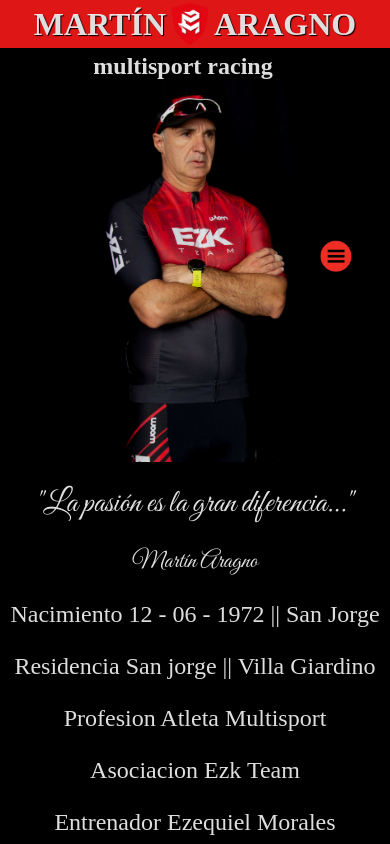
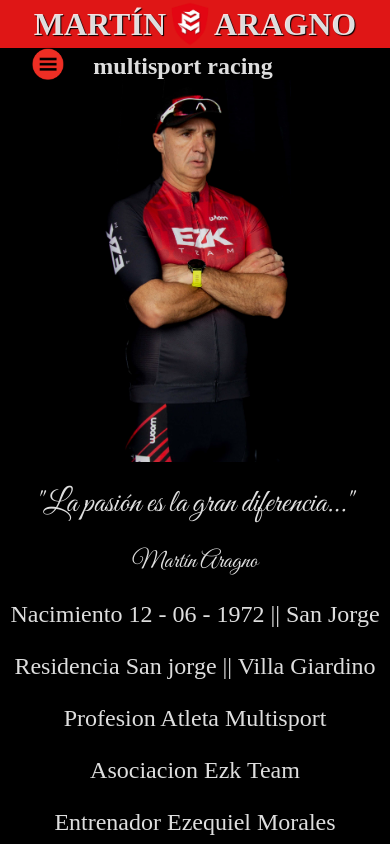
Before and after one commit to marianogrimaldi/martinAragno, a React (Vite) app: page / in a window 390 px wide. Shown: the top 844 px of the page. Built offline with nearby package versions, Linux system fonts and the light colour scheme; a web font is replaced by a local one.

Commit message:
ajustes varios 2

```diff
--- a/src/Components/Header/Header.scss
+++ b/src/Components/Header/Header.scss
@@ -82,8 +82,8 @@ li:hover {
     width: 2rem;
     position: absolute;
     position: fixed;
-    left: 20rem;
-    top:15rem;
+    left: 2rem;
+    top:3rem;
     z-index: 3;
     filter: drop-shadow(2px 2px 2px rgb(0, 0, 0));
 
@@ -111,7 +111,7 @@ li:hover {
         top:2rem;
         clip-path: polygon(100% 0, 0 0, 0 0, 100% 0);
         transition: clip-path .5s;
-        background-color: transparentize($color: #ffffff, $amount: 0.5);
+        background-color: transparentize($color: #ffffff, $amount: 0);
         width: 100%;
 
 
```
